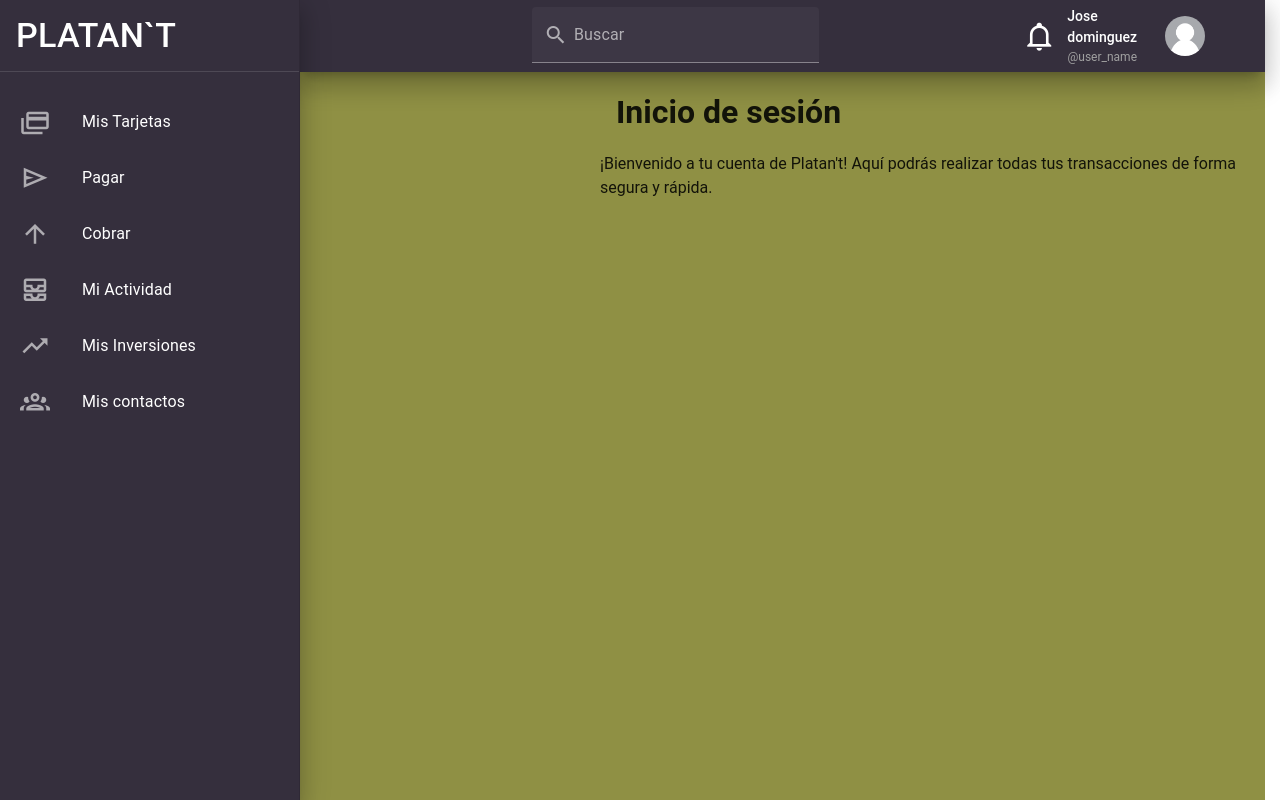
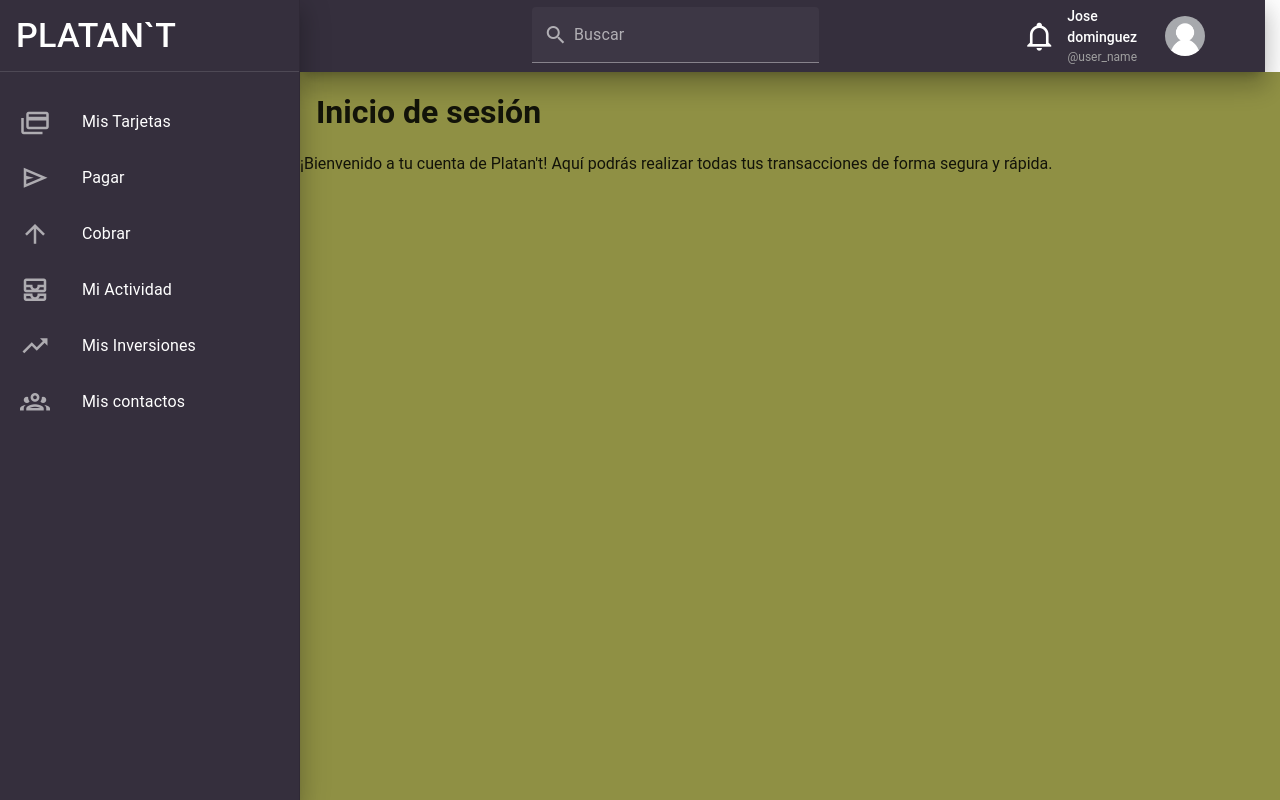
Before and after one commit to Iker-Galante/Virtual_Wallet, a Vue app: page / in a window 1280 px wide. Built offline with nearby package versions, Linux system fonts and the light colour scheme.

Commit message:
Correct Home screen

```diff
--- a/src/App.vue
+++ b/src/App.vue
@@ -120,9 +120,8 @@ const user=ref('@user_name');
 
   /* Main content */
   .main_page {
-    margin-left: 300px; /* Same as the drawer width */
     margin-top: 72px; /* Account for navbar height */
-    width: calc(100vw - 315px);
+    width:100vw;
     min-height: calc(100vh - 72px); /* Full viewport height minus navbar */
     background-color: #8f9044;
   }
```
